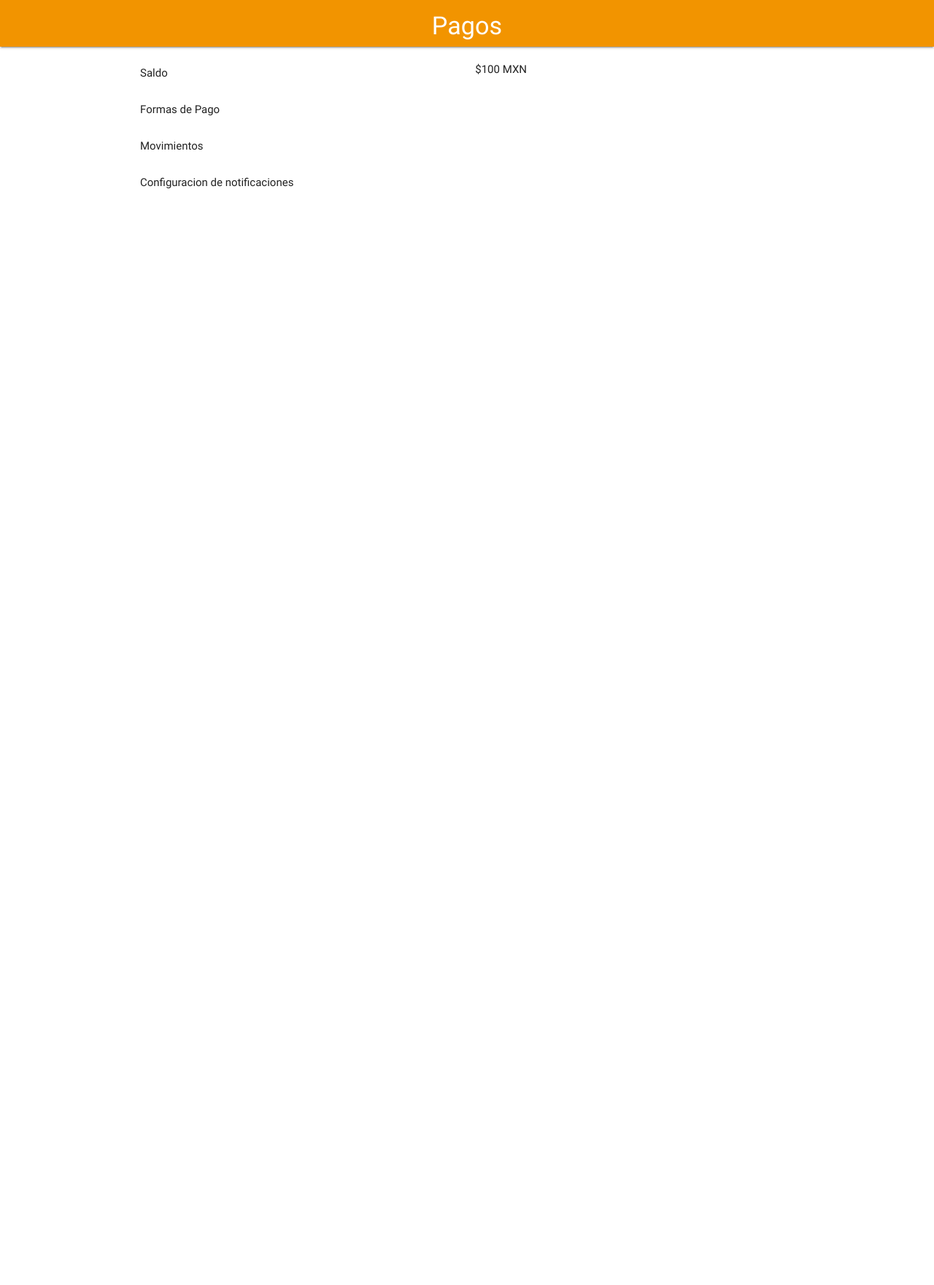
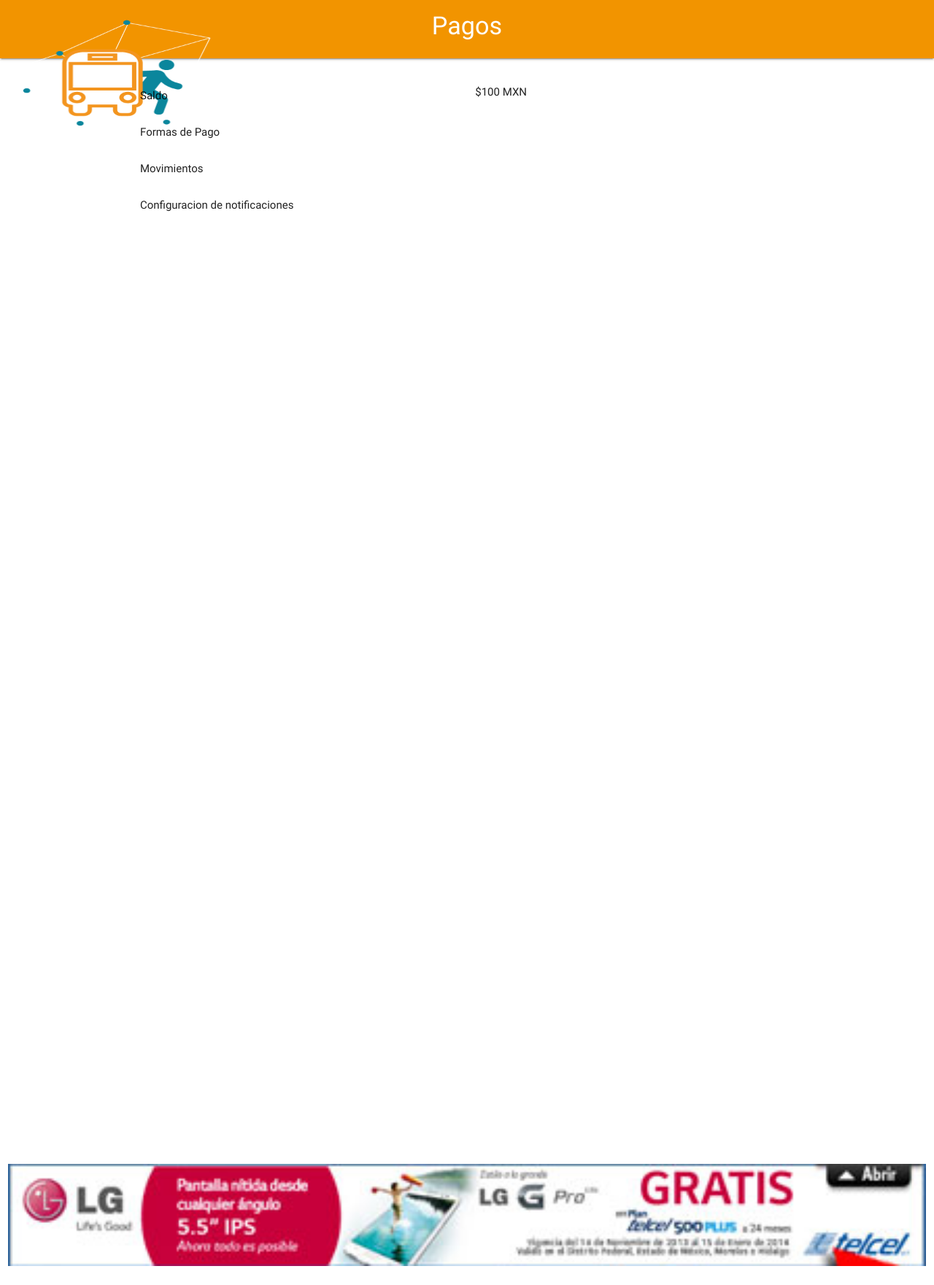
Before and after one commit to ErandyR/passeante, a plain HTML site: page views/pagos.html in a window 1280 px wide. Shown: the whole page at 73% size. Before the commit the page ends 800 px from the top, so only its background shows below. Drawn offline with nearby package versions, Linux system fonts and the light colour scheme.

Commit message:
ägregando banner publicitario a pagos

```diff
--- a/css/pagos.css
+++ b/css/pagos.css
@@ -6,7 +6,27 @@
 }
 nav.nav-naranja{
  background-color: #F29400;
+ height: 80px;
 }
 .white-text{
   color: #fff;
 }
+.logo{
+  width: 100%;
+  max-height: 200px;
+}
+
+.publicidad{
+  width: 100%;
+}
+body{
+    max-height: 100vh;
+    /* height: 584px; */
+    display: flex;
+    min-height: 100vh;
+    flex-direction: column;
+
+}
+footer{
+  margin-top: 100%;
+}
--- a/views/pagos.html
+++ b/views/pagos.html
@@ -11,7 +11,10 @@
 </head>
 <body>
   <nav class="nav-naranja row ">
-    <div class=" col s12">
+    <div class="col s3">
+             <img src="../assets/img/logopasseante.png" alt="" class="logo responsive-img"> <!-- notice the "circle" class -->
+    </div>
+    <div class=" col s9">
       <a href="#" class="brand-logo center"><h4 class="">Pagos</h4></a>
     </div>
   </nav>
@@ -37,15 +40,16 @@
       <li class="row opcionesPago configuracionNotificaciones">
           <h6 class=" col s12">Configuracion de notificaciones</h6>
       </li>
-
     </ul>
   </section>
-  <footer class="">
-    <div class="row">
+  <div class="relleno">
 
-    </div>
-    <div class="row">
-
+  </div>
+  <footer class="center ">
+    <div class="row center">
+      <div class="col s12 ">
+          <img src="../assets/img/bannerPublicitario.png" class="responsive img publicidad " alt="_publicidad_">
+      </div>
     </div>
   </footer>
   <script type="text/javascript" src="https://code.jquery.com/jquery-2.1.1.min.js"></script>
```
Also changed, not shown: assets/img/bannerPublicitario.png (added).
